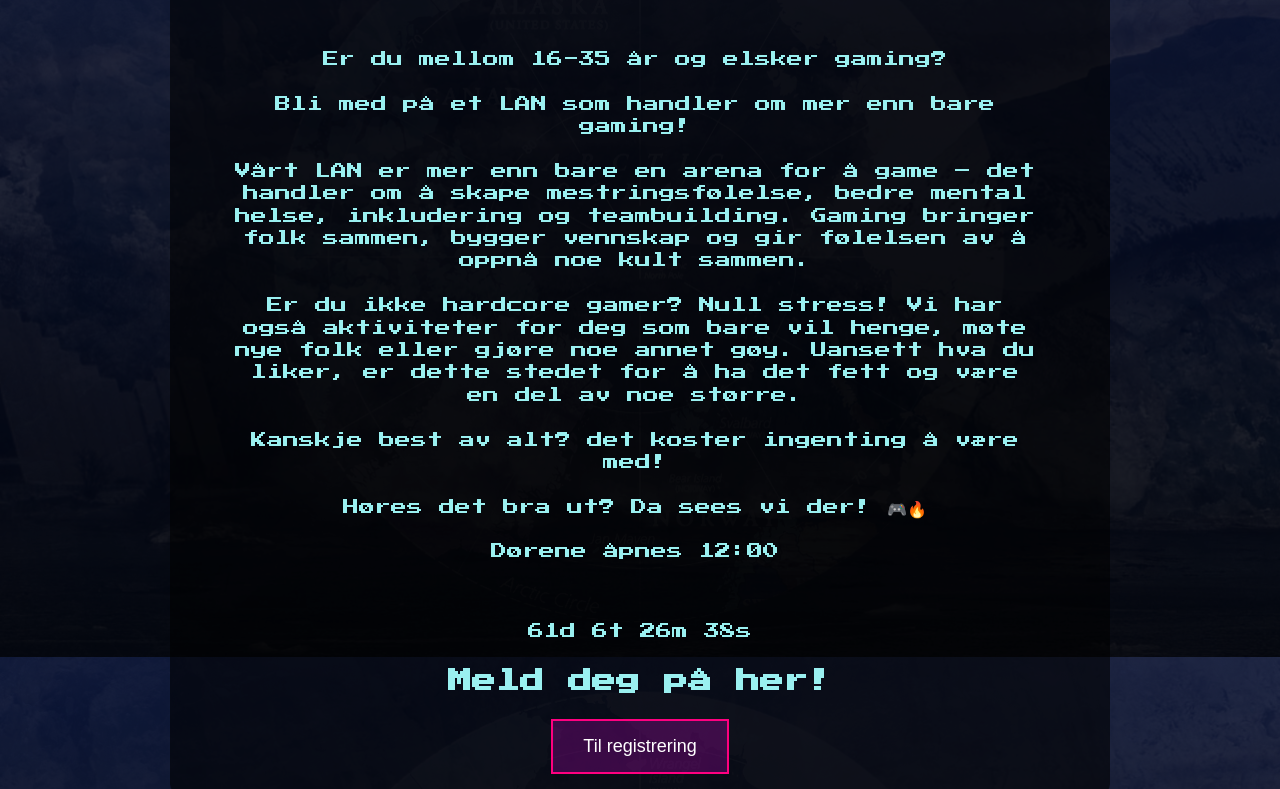
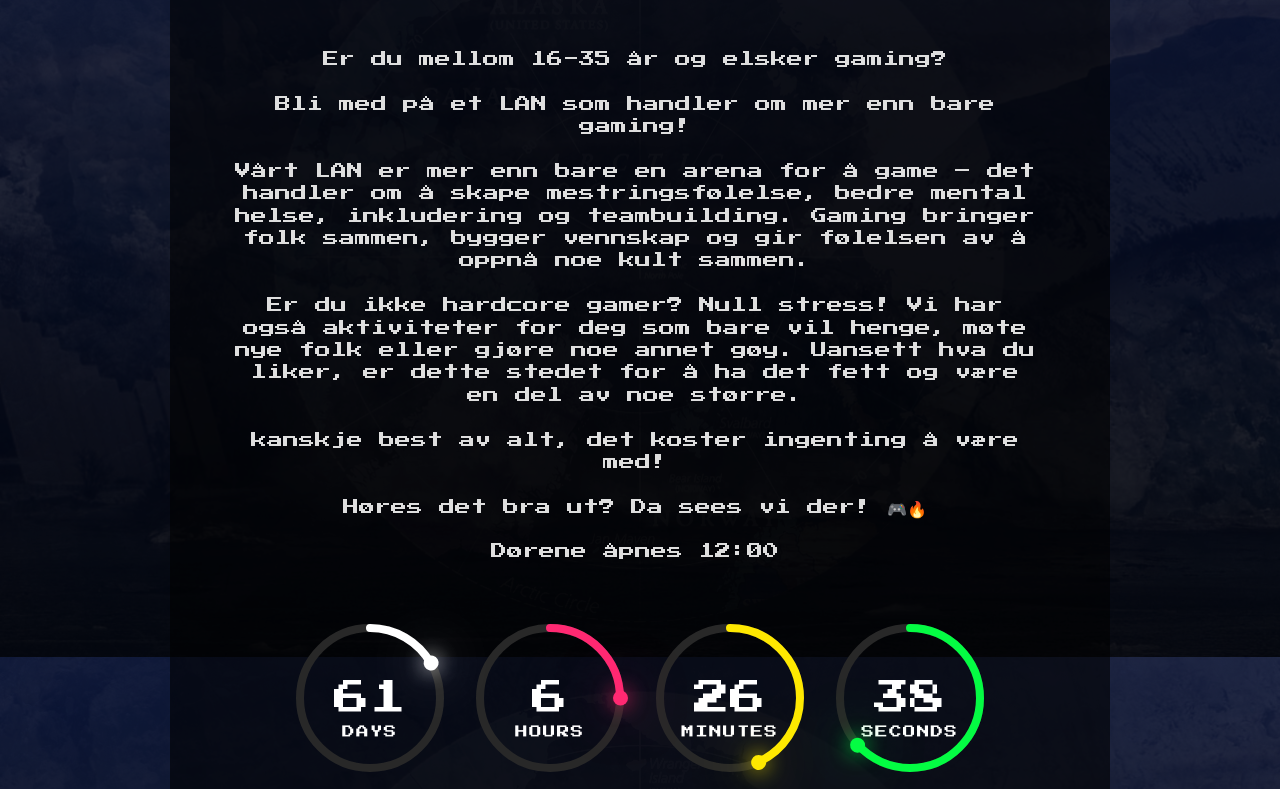
Before and after one commit to LurF43nDT/LanRegSide, a plain HTML site: page index.html in a window 1280 px wide. Shown: the part 143-932 px from the top of the page. Drawn offline with Linux system fonts and the light colour scheme.

Commit message:
refactor countdown implementation and update styles for better UI

```diff
--- a/index.html
+++ b/index.html
@@ -6,7 +6,6 @@
     <link rel="icon" href="./img/logo_2.png" type="image/x-icon">
     <title>Arctic LAN</title>
     <link rel="stylesheet" href="style.css">
-    <script src="main.js"></script>
 </head>
 <body>
     <div class="container">
@@ -17,11 +16,48 @@
                 Bli med på et LAN som handler om mer enn bare gaming!<br><br>
                 Vårt LAN er mer enn bare en arena for å game – det handler om å skape mestringsfølelse, bedre mental helse, inkludering og teambuilding. Gaming bringer folk sammen, bygger vennskap og gir følelsen av å oppnå noe kult sammen.<br><br>
                 Er du ikke hardcore gamer? Null stress! Vi har også aktiviteter for deg som bare vil henge, møte nye folk eller gjøre noe annet gøy. Uansett hva du liker, er dette stedet for å ha det fett og være en del av noe større.<br><br>
-                Kanskje best av alt? det koster ingenting å være med!<br><br>
+                kanskje best av alt, det koster ingenting å være med!<br><br>
                 Høres det bra ut? Da sees vi der! 🎮🔥<br><br>
                 Dørene åpnes 12:Ø0
             </p>
-            <div class="countdown" id="countdown">Nedtelling kommer...</div>
+
+            <div id="time">
+                <div class="circle" style="--clr:#fff;">
+                    <div class="dots day_dot"></div>
+                    <svg>
+                        <circle cx="70" cy="70" r="70"></circle>
+                        <circle cx="70" cy="70" r="70" id="dd"></circle>
+                    </svg>
+                    <div id="days">00<br><span>Days</span></div>
+                </div>
+
+                <div class="circle" style="--clr:#ff2972;">
+                    <div class="dots hr_dot"></div>
+                    <svg>
+                        <circle cx="70" cy="70" r="70"></circle>
+                        <circle cx="70" cy="70" r="70" id="hh"></circle>
+                    </svg>
+                    <div id="hours">00<br><span>Hours</span></div>
+                </div>
+
+                <div class="circle" style="--clr:#fee800;">
+                    <div class="dots min_dot"></div>
+                    <svg>
+                        <circle cx="70" cy="70" r="70"></circle>
+                        <circle cx="70" cy="70" r="70" id="mm"></circle>
+                    </svg>
+                    <div id="minutes">00<br><span>Minutes</span></div>
+                </div>
+
+                <div class="circle" style="--clr:#04fc43;">
+                    <div class="dots sec_dot"></div>
+                    <svg>
+                        <circle cx="70" cy="70" r="70"></circle>
+                        <circle cx="70" cy="70" r="70" id="ss"></circle>
+                    </svg>
+                    <div id="seconds">00<br><span>Seconds</span></div>
+                </div>
+            </div>
             <div class="registrering-btn">
                 <h2>Meld deg på her!</h2>
                 <a href="registration.html">
@@ -33,12 +69,12 @@
     <div class="sponsor-container">
         <h2>Våre Sponsorer</h2>
         <div class="sponsor-logos">
-            <img src="./img/Elkjop.png" alt="elkjop">
+            <img src="./img/Elkjop_logo_white-1.webp" alt="elkjop">
             <img src="./img/byggern.png" alt="">
             <img src="" alt="">
-            <img src="sponsor4.png" alt="">
+            <img src="" alt="">
         </div>
     </div>
-
+    <script src="main.js"></script>
 </body>
 </html>
--- a/main.js
+++ b/main.js
@@ -1,24 +1,47 @@
-function startCountdown(targetDate) {
-            function updateCountdown() {
-                const now = new Date().getTime();
-                const distance = targetDate - now;
+document.addEventListener("DOMContentLoaded", function() {
+    let days = document.getElementById('days');
+    let hours = document.getElementById('hours');
+    let minutes = document.getElementById('minutes');
+    let seconds = document.getElementById('seconds');
 
-                if (distance <= 0) {
-                    document.getElementById("countdown").innerText = "LANet har startet!";
-                    return;
-                }
+    let dd = document.getElementById('dd');
+    let hh = document.getElementById('hh');
+    let mm = document.getElementById('mm');
+    let ss = document.getElementById('ss');
 
-                const days = Math.floor(distance / (1000 * 60 * 60 * 24));
-                const hours = Math.floor((distance % (1000 * 60 * 60 * 24)) / (1000 * 60 * 60));
-                const minutes = Math.floor((distance % (1000 * 60 * 60)) / (1000 * 60));
-                const seconds = Math.floor((distance % (1000 * 60)) / 1000);
+    let day_dot = document.querySelector('.day_dot');
+    let hr_dot = document.querySelector('.hr_dot');
+    let min_dot = document.querySelector('.min_dot');
+    let sec_dot = document.querySelector('.sec_dot');
 
-                document.getElementById("countdown").innerText = `${days}d ${hours}t ${minutes}m ${seconds}s`;
-            }
+    const lanDate = new Date("2025-04-18T18:12:00").getTime();
 
-            setInterval(updateCountdown, 1000);
-        }
+    let x = setInterval(function() {
+        let now = new Date().getTime();
+        let distance = lanDate - now;
 
+        // Time calculations for days, hours, minutes and seconds
+        let d = Math.floor(distance / (1000 * 60 * 60 * 24));
+        let h = Math.floor((distance % (1000 * 60 * 60 * 24)) / (1000 * 60 * 60));
+        let m = Math.floor((distance % (1000 * 60 * 60)) / (1000 * 60));
+        let s = Math.floor((distance % (1000 * 60)) / 1000);
 
-        const lanDate = new Date("2025-04-18T18:12:00").getTime();
-        startCountdown(lanDate);
+        // Output the result in the element with id
+        days.innerHTML = d + "<br><span>Days</span>";
+        hours.innerHTML = h + "<br><span>Hours</span>";
+        minutes.innerHTML = m + "<br><span>Minutes</span>";
+        seconds.innerHTML = s + "<br><span>Seconds</span>";
+
+        // Animate stroke
+        dd.style.strokeDashoffset = 440 - (440 * d) / 365;
+        hh.style.strokeDashoffset = 440 - (440 * h) / 24;
+        mm.style.strokeDashoffset = 440 - (440 * m) / 60;
+        ss.style.strokeDashoffset = 440 - (440 * s) / 60;
+
+        // Animate circle dots
+        day_dot.style.transform = `rotateZ(${d * 0.986}deg)`;
+        hr_dot.style.transform = `rotateZ(${h * 15}deg)`;
+        min_dot.style.transform = `rotateZ(${m * 6}deg)`;
+        sec_dot.style.transform = `rotateZ(${s * 6}deg)`;
+    }, 1000);
+});
--- a/style.css
+++ b/style.css
@@ -28,7 +28,7 @@ body {
 }
 
 .intro {
-    color: rgb(154, 240, 240);
+    color: rgb(222, 222, 222);
     font-family: 'Press Start 2P', cursive;
     text-align: center;
     line-height: 1.4;
@@ -143,3 +143,83 @@ button:hover {
     transform: scale(1.1);
     filter: brightness(1);
 }
+
+#time {
+    display: flex;
+    gap: 30px;
+    justify-content: center;
+    margin-top: 20px;
+}
+
+#time .circle {
+    position: relative;
+    width: 150px;
+    height: 150px;
+    display: flex;
+    justify-content: center;
+    align-items: center;
+}
+
+#time .circle svg {
+    position: relative;
+    width: 150px;
+    height: 150px;
+    transform: rotate(270deg);
+}
+
+#time .circle svg circle {
+    width: 100%;
+    height: 100%;
+    fill: transparent;
+    stroke-width: 8;
+    stroke-linecap: round;
+    stroke: #282828;
+    transform: translate(5px, 5px);
+}
+
+#time .circle svg circle:nth-child(2) {
+    stroke: var(--clr);
+    stroke-dasharray: 440;
+    stroke-dashoffset: 440;
+}
+
+#time div {
+    position: absolute;
+    text-align: center;
+    font-weight: 500;
+    color: #fff;
+    font-size: 1.5em;
+}
+
+#time div span {
+    position: absolute;
+    transform: translateX(-50%) translateY(-10%);
+    font-size: .35em;
+    font-weight: 300;
+    letter-spacing: 0.1em;
+    text-transform: uppercase;
+}
+
+#time .dots {
+    position: absolute;
+    width: 100%;
+    height: 100%;
+    border-radius: 50%;
+    display: flex;
+    justify-content: center;
+    align-items: flex-start;
+    z-index: 1000;
+}
+
+#time .dots::before {
+    content: '';
+    position: absolute;
+    top: -3px;
+    left: 50%;
+    width: 15px;
+    height: 15px;
+    background: var(--clr);
+    border-radius: 50%;
+    box-shadow: 0 0 20px var(--clr), 0 0 60px var(--clr);
+    transform: translateX(-50%);
+}
```
Also changed, not shown: img/Elkjop_logo_white-1.webp (added).
